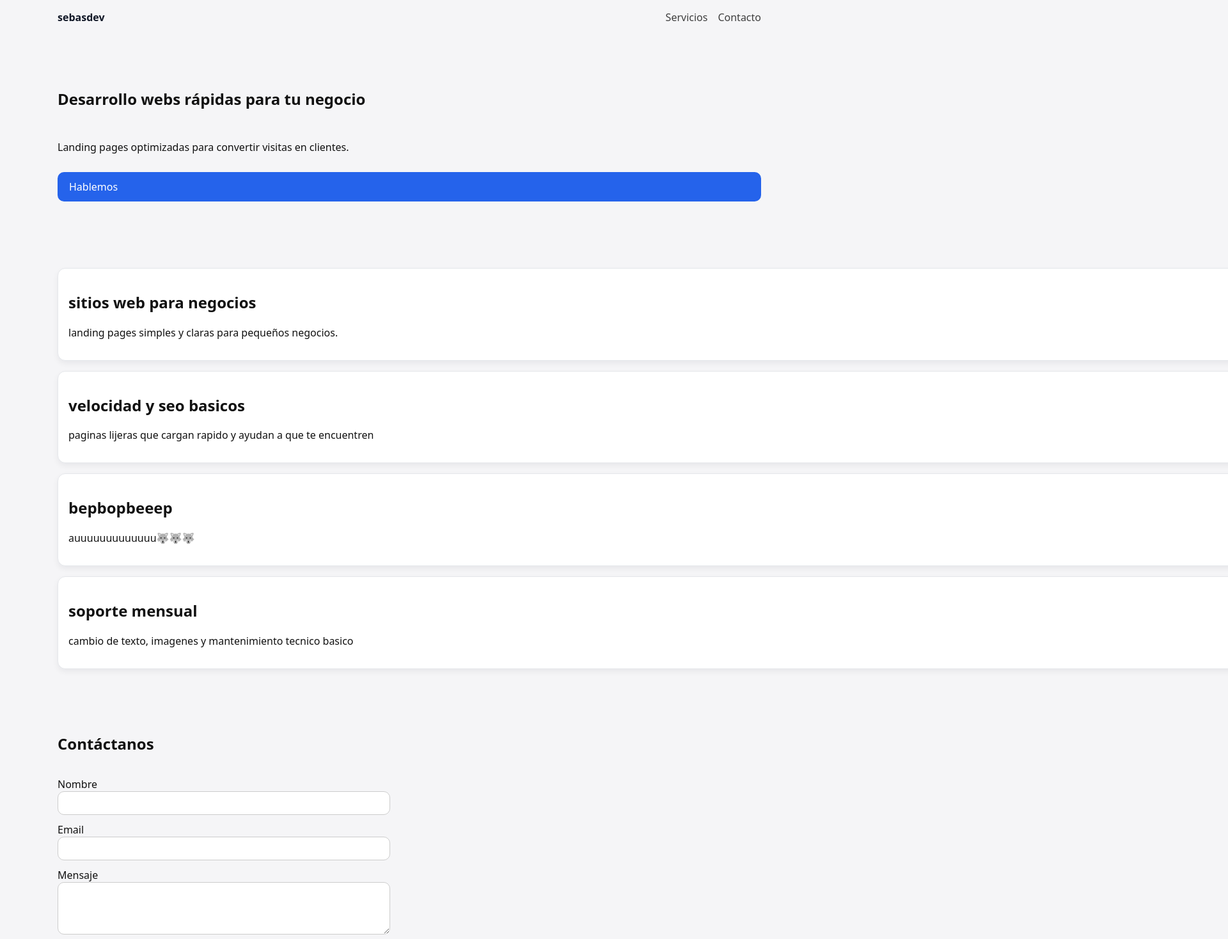
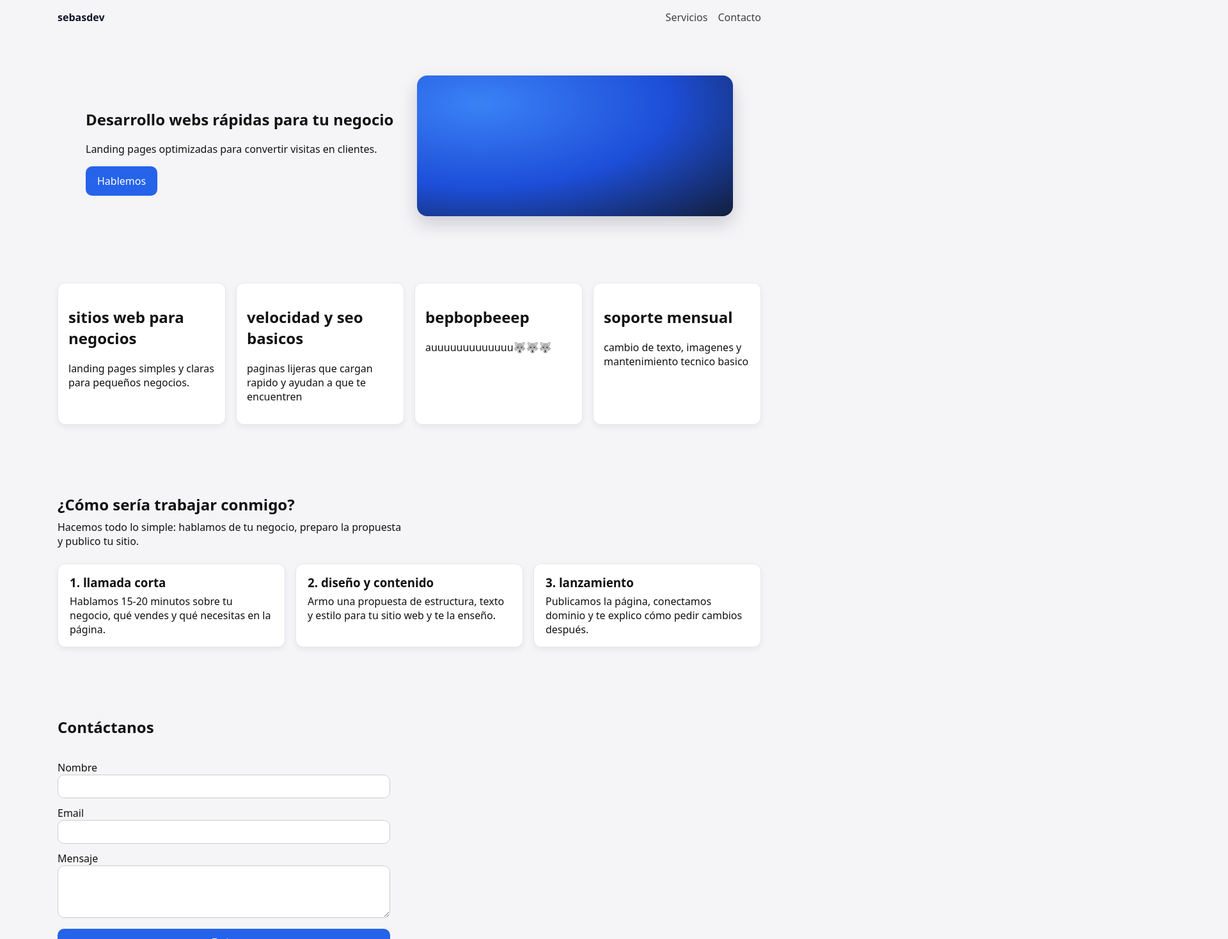
Before and after one commit to sebaas-dev/landing, a plain HTML site: page index.html in a window 1280 px wide. Shown: the top 1468 px of the page at 64% size, 1920 px wide, since content can reach past the window. Drawn offline with Linux system fonts and the light colour scheme.

Commit message:
feat: seccion de flujo de trabajo en 3 pasos

```diff
--- a/index.html
+++ b/index.html
@@ -14,11 +14,22 @@
         <a class="nav__link" href="#servicios">Servicios</a>
         <a class="nav__link" href="#contacto">Contacto</a>
       </nav>
-      <section class="hero">
-        <h1>Desarrollo webs rápidas para tu negocio</h1>
-        <p>Landing pages optimizadas para convertir visitas en clientes.</p>
-        <a class="btn" href="#contacto">Hablemos</a>
-      </section>
+<section class="hero">
+  <div class="container hero__row">
+    <div class="hero__text">
+      <h1>Desarrollo webs rápidas para tu negocio</h1>
+      <p>Landing pages optimizadas para convertir visitas en clientes.</p>
+      <a class="btn" href="#contacto">Hablemos</a>
+    </div>
+
+    <div class="hero__media" aria-label="Vista previa del sitio">
+      <!-- Si prefieres imagen real, cambia este div por:
+      <img src="https://picsum.photos/640/420" alt="Ejemplo de sitio web" />
+      -->
+    </div>
+  </div>
+</section>
+
     </header>
 
     <main>
@@ -43,6 +54,32 @@
           <p>cambio de texto, imagenes y mantenimiento tecnico basico</p>
         </article>
       </section>
+
+      <section class="flow container">
+  <h2>¿Cómo sería trabajar conmigo?</h2>
+
+  <p class="flow__intro">
+    Hacemos todo lo simple: hablamos de tu negocio, preparo la propuesta y publico tu sitio.
+  </p>
+
+  <ol class="flow__list">
+    <li class="flow__item">
+      <h3>1. llamada corta</h3>
+      <p>Hablamos 15-20 minutos sobre tu negocio, qué vendes y qué necesitas en la página.</p>
+    </li>
+
+    <li class="flow__item">
+      <h3>2. diseño y contenido</h3>
+      <p>Armo una propuesta de estructura, texto y estilo para tu sitio web y te la enseño.</p>
+    </li>
+
+    <li class="flow__item">
+      <h3>3. lanzamiento</h3>
+      <p>Publicamos la página, conectamos dominio y te explico cómo pedir cambios después.</p>
+    </li>
+  </ol>
+</section>
+
 
       <section id="contacto" class="container contacto">
         <h2>Contáctanos</h2>
--- a/style.css
+++ b/style.css
@@ -60,6 +60,28 @@ body {
   display: grid;
   gap: 12px;
 }
+.hero__row {
+  display: flex;          /* Pone hero__text y hero__media en fila */
+  gap: 24px;              /* Espacio entre las dos columnas */
+  align-items: center;    /* Centra verticalmente el contenido */
+}
+
+.hero__text {
+  flex: 1;                /* Esta columna ocupa la mitad del ancho disponible */
+}
+
+.hero__media {
+  flex: 1;                /* Esta también ocupa la otra mitad */
+  min-height: 220px;      /* Altura mínima para que se vea como un recuadro */
+  border-radius: 16px;
+  background: radial-gradient(120% 120% at 20% 20%, #3b82f6 0%, #1d4ed8 50%, #111827 100%);
+  box-shadow: 0 12px 28px rgba(15, 23, 42, 0.18);
+}
+@media (max-width: 900px) {
+  .hero__row {
+    flex-direction: column; /* En pantallas pequeñas, en vez de fila los apila */
+  }
+}
 
 /* BOTÓN */
 .btn {
@@ -78,7 +100,7 @@ body {
 .grid {
   display: grid;
   gap: var(--spacing);
-  grid-template-columns: repeat(auto-fit, minmax(260pc, 1fr));
+  grid-template-columns: repeat(auto-fit, minmax(260px, 1fr));
   padding: 40px 0;
 }
 
@@ -118,6 +140,45 @@ textarea {
   margin-top: 40px;
   text-align: center;
 }
+/* FLUJO DE TRABAJO (3 pasos) */
+.flow {
+  padding: 48px 0;
+}
+
+.flow h2 {
+  margin-bottom: 8px;
+}
+
+.flow__intro {
+  margin: 0 0 24px;
+  max-width: 540px;
+}
+
+.flow__list {
+  list-style: none;              /* quita numeritos por defecto */
+  margin: 0;
+  padding: 0;
+  display: grid;
+  gap: var(--spacing);
+  grid-template-columns: repeat(auto-fit, minmax(220px, 1fr));
+}
+
+.flow__item {
+  background-color: var(--card-bg);
+  border-radius: var(--radius);
+  border: 1px solid var(--border-soft);
+  padding: 16px 18px;
+  box-shadow: 0 4px 10px rgba(15, 23, 42, 0.06);
+}
+
+.flow__item h3 {
+  margin-top: 0;
+  margin-bottom: 6px;
+}
+
+.flow__item p {
+  margin: 0;
+}
 
 /* RESPONSIVE */
 @media (max-width: 900px) {
```
